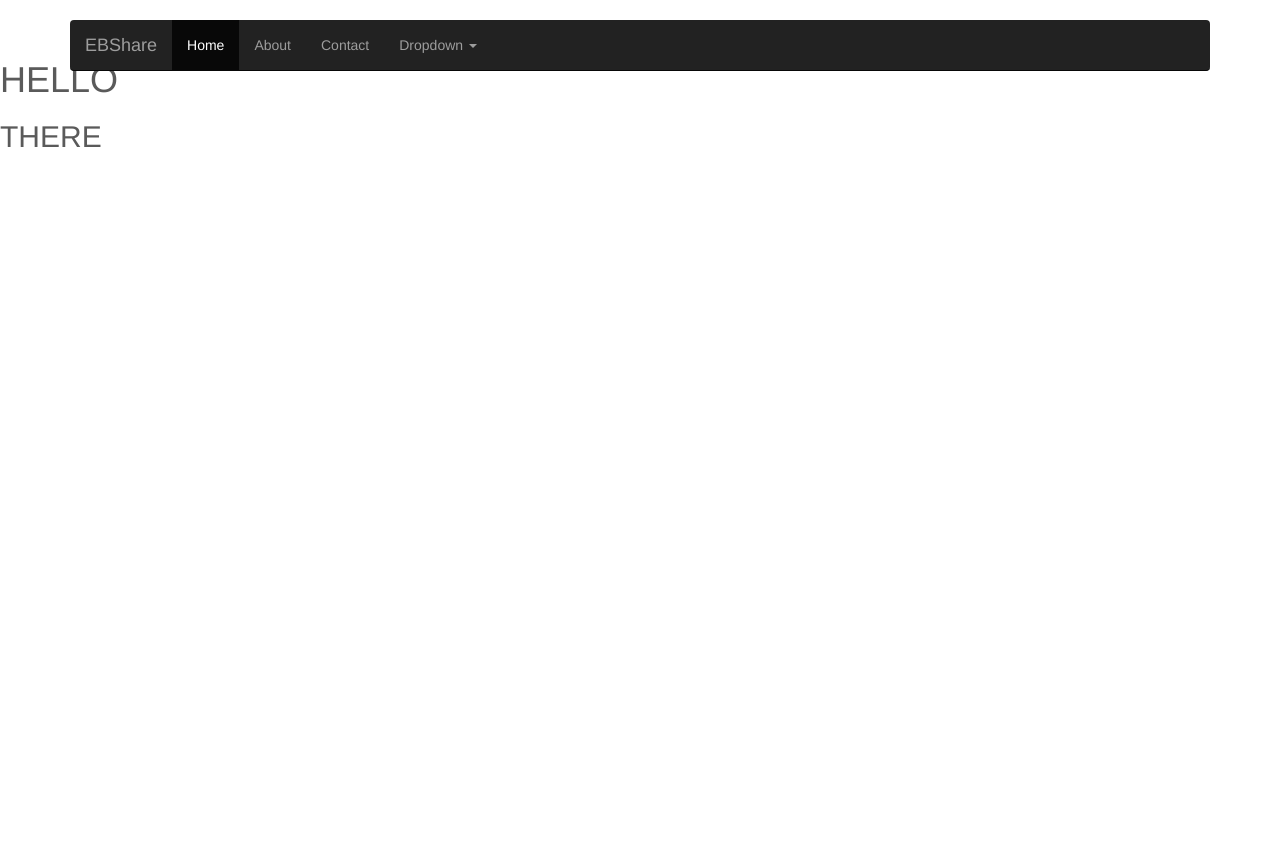
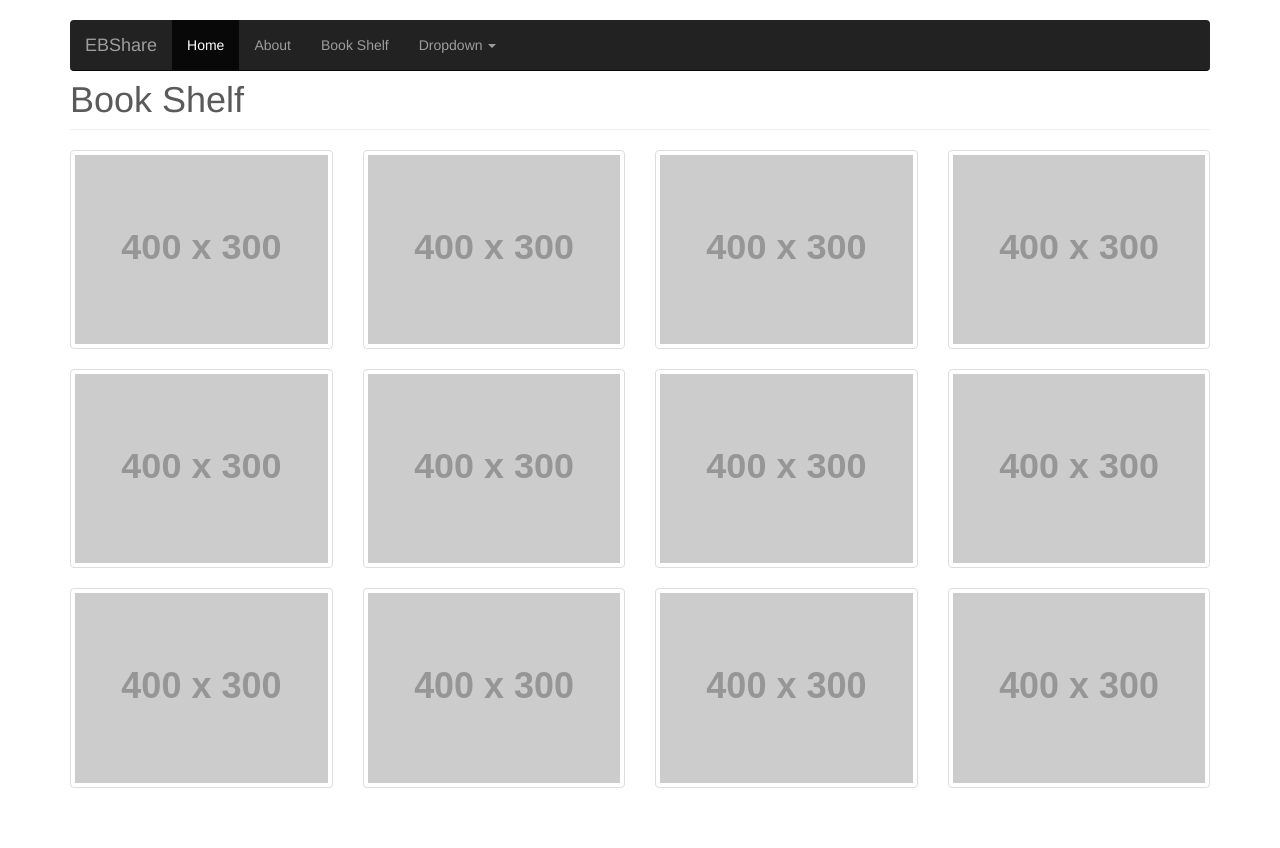
Before and after one commit to samd-a/ebshare3.0, a Django app: page /bookshelf/ in a window 1280 px wide. Before the commit the page ends 147 px from the top, so only its background shows below. Run offline with Django 3.2, Linux system fonts and the light colour scheme; grey boxes labelled with a size stand in for pictures from a placeholder-image service; some libraries are stand-ins or nearby versions.

Commit message:
linked Navigation Bar button to bookshelf

```diff
--- a/books/templates/books/bookshelf.html
+++ b/books/templates/books/bookshelf.html
@@ -2,6 +2,73 @@
 {% block body %}
 <br>
 <br>
-<h1>HELLO</h1>
-<h2>THERE</h2>
-{% endblock %}
+    <!-- Page Content -->
+    <div class="container">
+
+        <div class="row">
+
+            <div class="col-lg-12">
+                <h1 class="page-header">Book Shelf</h1>
+            </div>
+
+            <div class="col-lg-3 col-md-4 col-xs-6 thumb">
+                <a class="thumbnail" href="#">
+                    <img class="img-responsive" src="http://placehold.it/400x300" alt="">
+                </a>
+            </div>
+            <div class="col-lg-3 col-md-4 col-xs-6 thumb">
+                <a class="thumbnail" href="#">
+                    <img class="img-responsive" src="http://placehold.it/400x300" alt="">
+                </a>
+            </div>
+            <div class="col-lg-3 col-md-4 col-xs-6 thumb">
+                <a class="thumbnail" href="#">
+                    <img class="img-responsive" src="http://placehold.it/400x300" alt="">
+                </a>
+            </div>
+            <div class="col-lg-3 col-md-4 col-xs-6 thumb">
+                <a class="thumbnail" href="#">
+                    <img class="img-responsive" src="http://placehold.it/400x300" alt="">
+                </a>
+            </div>
+            <div class="col-lg-3 col-md-4 col-xs-6 thumb">
+                <a class="thumbnail" href="#">
+                    <img class="img-responsive" src="http://placehold.it/400x300" alt="">
+                </a>
+            </div>
+            <div class="col-lg-3 col-md-4 col-xs-6 thumb">
+                <a class="thumbnail" href="#">
+                    <img class="img-responsive" src="http://placehold.it/400x300" alt="">
+                </a>
+            </div>
+            <div class="col-lg-3 col-md-4 col-xs-6 thumb">
+                <a class="thumbnail" href="#">
+                    <img class="img-responsive" src="http://placehold.it/400x300" alt="">
+                </a>
+            </div>
+            <div class="col-lg-3 col-md-4 col-xs-6 thumb">
+                <a class="thumbnail" href="#">
+                    <img class="img-responsive" src="http://placehold.it/400x300" alt="">
+                </a>
+            </div>
+            <div class="col-lg-3 col-md-4 col-xs-6 thumb">
+                <a class="thumbnail" href="#">
+                    <img class="img-responsive" src="http://placehold.it/400x300" alt="">
+                </a>
+            </div>
+            <div class="col-lg-3 col-md-4 col-xs-6 thumb">
+                <a class="thumbnail" href="#">
+                    <img class="img-responsive" src="http://placehold.it/400x300" alt="">
+                </a>
+            </div>
+            <div class="col-lg-3 col-md-4 col-xs-6 thumb">
+                <a class="thumbnail" href="#">
+                    <img class="img-responsive" src="http://placehold.it/400x300" alt="">
+                </a>
+            </div>
+            <div class="col-lg-3 col-md-4 col-xs-6 thumb">
+                <a class="thumbnail" href="#">
+                    <img class="img-responsive" src="http://placehold.it/400x300" alt="">
+                </a>
+            </div>
+        </div>{% endblock %}
--- a/ebshare/templates/ebshare/index.html
+++ b/ebshare/templates/ebshare/index.html
@@ -42,13 +42,13 @@
                 <span class="icon-bar"></span>
                 <span class="icon-bar"></span>
               </button>
-              <a class="navbar-brand" href="#">EBShare</a>
+              <a class="navbar-brand" href={% url "homePage.views.renderHome" %}>EBShare</a>
             </div>
             <div id="navbar" class="navbar-collapse collapse">
               <ul class="nav navbar-nav">
-                <li class="active"><a href="#">Home</a></li>
+                <li class="active"><a href={% url "homePage.views.renderHome" %}>Home</a></li>
                 <li><a href="#about">About</a></li>
-                <li><a href="#contact">Contact</a></li>
+                <li><a href={% url "books.views.renderbookshelf"%}>Book Shelf</a></li>
                 <li class="dropdown">
                   <a href="#" class="dropdown-toggle" data-toggle="dropdown" role="button" aria-haspopup="true" aria-expanded="false">Dropdown <span class="caret"></span></a>
                   <ul class="dropdown-menu">
```
